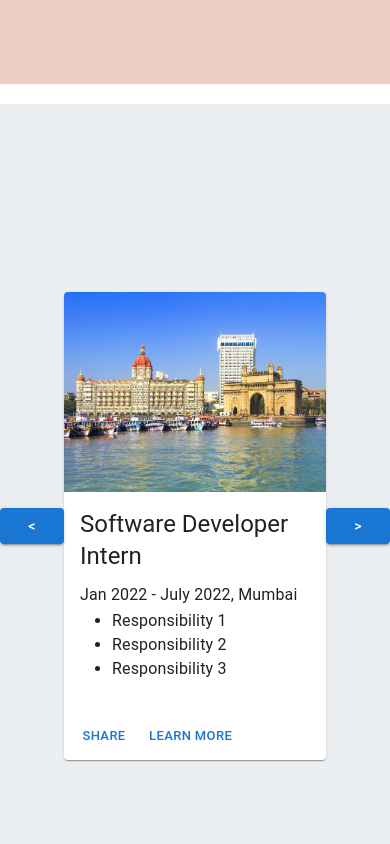
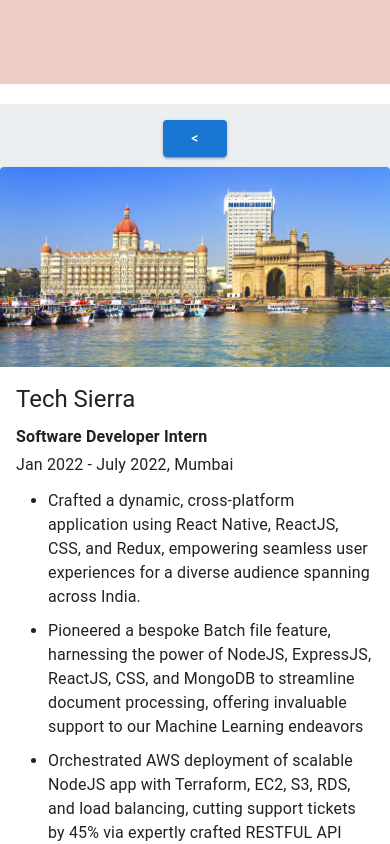
Before and after one commit to kabirshhaikh/Website-Portfolio, a React (Create React App) app in the folder portfolio-website/: page / in a window 390 px wide. Shown: the part 780-1624 px from the top of the page. Built offline with nearby package versions, Linux system fonts and the light colour scheme.

Commit message:
Made experience component along with carousel and made it mobile responsive

```diff
--- a/portfolio-website/src/Components/Carousel.css
+++ b/portfolio-website/src/Components/Carousel.css
@@ -4,13 +4,29 @@
   justify-content: space-around;
   align-items: center;
   width: 100%;
+  max-height: inherit;
 }
 
-/* Add this to your Carousel.css */
 .card-container.active {
   display: block;
 }
 
 .card-container {
   display: none;
+  flex: 0 0 auto;
 }
+
+/* Mobile View */
+@media (max-width: 450px) {
+  .carousel-container {
+    flex-direction: column;
+    align-items: center;
+  }
+
+  .back-button-container,
+  .forward-button-container {
+    width: 100%;
+    text-align: center;
+    margin: 10px;
+  }
+}
--- a/portfolio-website/src/Components/Carousel.js
+++ b/portfolio-website/src/Components/Carousel.js
@@ -11,10 +11,8 @@ import mumbai from "../Image/mumbai.jpeg";
 const Carousel = (props) => {
   const dataFromProps = props.data;
   const [currentIndex, setCurrentIndex] = useState(0);
-
   const backButton = "<";
   const forwardButton = ">";
-
   const handleBackward = () => {
     if (currentIndex === 0) {
       setCurrentIndex(dataFromProps.length - 1);
@@ -22,7 +20,6 @@ const Carousel = (props) => {
       setCurrentIndex(currentIndex - 1);
     }
   };
-
   const handleForward = () => {
     if (currentIndex === dataFromProps.length - 1) {
       setCurrentIndex(0);
@@ -30,7 +27,6 @@ const Carousel = (props) => {
       setCurrentIndex(currentIndex + 1);
     }
   };
-
   return (
     <div className="carousel-container">
       <div className="back-button-container">
@@ -50,26 +46,27 @@ const Carousel = (props) => {
             <Card sx={{ maxWidth: 500 }}>
               <CardMedia
                 sx={{ height: 200, width: "100%" }}
-                image={mumbai} // You may want to replace this with item-specific image
+                image={mumbai}
                 title="city image"
               />
               <CardContent>
                 <Typography gutterBottom variant="h5" component="div">
-                  {item.titleName}
+                  {item.companyName}
+                </Typography>
+                <Typography variant="subtitle1">
+                  <b>{item.titleName}</b>
                 </Typography>
                 <Typography variant="subtitle1">
                   {item.duration}, {item.place}
                 </Typography>
                 <ul>
-                  <li>Responsibility 1</li>
-                  <li>Responsibility 2</li>
-                  <li>Responsibility 3</li>
+                  {item.responsibilty.map((responsibility, index) => (
+                    <li style={{ marginTop: "10px" }} key={index}>
+                      {responsibility}
+                    </li>
+                  ))}
                 </ul>
               </CardContent>
-              <CardActions>
-                <Button size="small">Share</Button>
-                <Button size="small">Learn More</Button>
-              </CardActions>
             </Card>
           </div>
         );
--- a/portfolio-website/src/Components/Contact.css
+++ b/portfolio-website/src/Components/Contact.css
@@ -43,8 +43,6 @@
   margin-top: 50px;
 }
 
-
-
 @media (max-width: 390px) {
   .image-and-form-container {
     display: flex;
--- a/portfolio-website/src/Components/Contact.js
+++ b/portfolio-website/src/Components/Contact.js
@@ -1,26 +1,19 @@
 import "./Contact.css";
 import contact from "../Image/contact.png";
 import Form from "./Form";
-import { useTypewriter, Cursor } from "react-simple-typewriter";
+import { useEffect, useRef } from "react";
 
 const Contact = () => {
-  const [text] = useTypewriter({
-    words: [
-      `You can use the form below to get in touch with me Please
-     provide your first name, last name, and email address so that I
-     can respond promptly. Looking forward to connecting with you!`,
-    ],
-    loop: {},
-    typeSpeed: 120,
-    deleteSpeed: 80,
-  });
+  const imageRef = useRef(null);
+  const formRef = useRef(null);
+
   return (
     <div className="contact-container">
       <div className="image-and-form-container">
-        <div className="image-container">
+        <div ref={imageRef} className="image-container">
           <img src={contact} />
         </div>
-        <div className="form-container">
+        <div ref={formRef} className="form-container">
           <div className="form-text">
             <span>
               You can use the form below to get in touch with me Please provide
--- a/portfolio-website/src/Components/Experience.css
+++ b/portfolio-website/src/Components/Experience.css
@@ -1,4 +1,4 @@
-.project-container {
+/* .project-container {
   display: flex;
   justify-content: center;
   align-items: center;
@@ -6,4 +6,14 @@
   background-color:#ECEFF1;
   margin-top: 20px;
   position: relative;
+} */
+
+.project-container {
+  display: flex;
+  justify-content: center;
+  align-items: center;
+  min-height: 100vh; /* Change height to min-height */
+  background-color: #eceff1;
+  margin-top: 20px;
+  position: relative;
 }
--- a/portfolio-website/src/Components/Experience.js
+++ b/portfolio-website/src/Components/Experience.js
@@ -6,26 +6,50 @@ const Experience = () => {
     {
       id: 1,
       titleName: "Software Developer Intern",
+      companyName: "Tech Sierra",
       duration: "Jan 2022 - July 2022",
       place: "Mumbai",
+      responsibilty: [
+        "Crafted a dynamic, cross-platform application using React Native, ReactJS, CSS, and Redux, empowering seamless user experiences for a diverse audience spanning across India.",
+        " Pioneered a bespoke Batch file feature, harnessing the power of NodeJS, ExpressJS, ReactJS, CSS, and MongoDB to streamline document processing, offering invaluable support to our Machine Learning endeavors",
+        "Orchestrated AWS deployment of scalable NodeJS app with Terraform, EC2, S3, RDS, and load balancing, cutting support tickets by 45% via expertly crafted RESTFUL API",
+      ],
     },
     {
       id: 1,
       titleName: "Software Developer Intern",
+      companyName: "Envirocare Recycling Private Limited",
       duration: "Jan 2022 - July 2022",
       place: "Spain",
+      responsibilty: [
+        "Crafted a dynamic, cross-platform application using React Native, ReactJS, CSS, and Redux, empowering seamless user experiences for a diverse audience spanning across India.",
+        " Pioneered a bespoke Batch file feature, harnessing the power of NodeJS, ExpressJS, ReactJS, CSS, and MongoDB to streamline document processing, offering invaluable support to our Machine Learning endeavors",
+        "Orchestrated AWS deployment of scalable NodeJS app with Terraform, EC2, S3, RDS, and load balancing, cutting support tickets by 45% via expertly crafted RESTFUL API",
+      ],
     },
     {
       id: 1,
       titleName: "Software Developer Intern",
+      companyName: "Emkon Global",
       duration: "Jan 2022 - July 2022",
       place: "Boston",
+      responsibilty: [
+        "Crafted a dynamic, cross-platform application using React Native, ReactJS, CSS, and Redux, empowering seamless user experiences for a diverse audience spanning across India.",
+        " Pioneered a bespoke Batch file feature, harnessing the power of NodeJS, ExpressJS, ReactJS, CSS, and MongoDB to streamline document processing, offering invaluable support to our Machine Learning endeavors",
+        "Orchestrated AWS deployment of scalable NodeJS app with Terraform, EC2, S3, RDS, and load balancing, cutting support tickets by 45% via expertly crafted RESTFUL API",
+      ],
     },
     {
       id: 1,
       titleName: "Software Developer Intern",
+      companyName: "Silicon Sea",
       duration: "Jan 2022 - July 2022",
       place: "Germany",
+      responsibilty: [
+        "Crafted a dynamic, cross-platform application using React Native, ReactJS, CSS, and Redux, empowering seamless user experiences for a diverse audience spanning across India.",
+        " Pioneered a bespoke Batch file feature, harnessing the power of NodeJS, ExpressJS, ReactJS, CSS, and MongoDB to streamline document processing, offering invaluable support to our Machine Learning endeavors",
+        "Orchestrated AWS deployment of scalable NodeJS app with Terraform, EC2, S3, RDS, and load balancing, cutting support tickets by 45% via expertly crafted RESTFUL API",
+      ],
     },
   ];
   return (
--- a/portfolio-website/src/Components/Form.js
+++ b/portfolio-website/src/Components/Form.js
@@ -35,6 +35,14 @@ const Form = () => {
             placeholder="Email"
           />
         </div>
+        <div class="form-group" style={{ maxWidth: "315px" }}>
+          <textarea
+            placeholder="Message"
+            class="form-control"
+            id="exampleFormControlTextarea1"
+            rows="3"
+          ></textarea>
+        </div>
       </div>
       <button
         style={{ marginTop: "10px" }}
```
